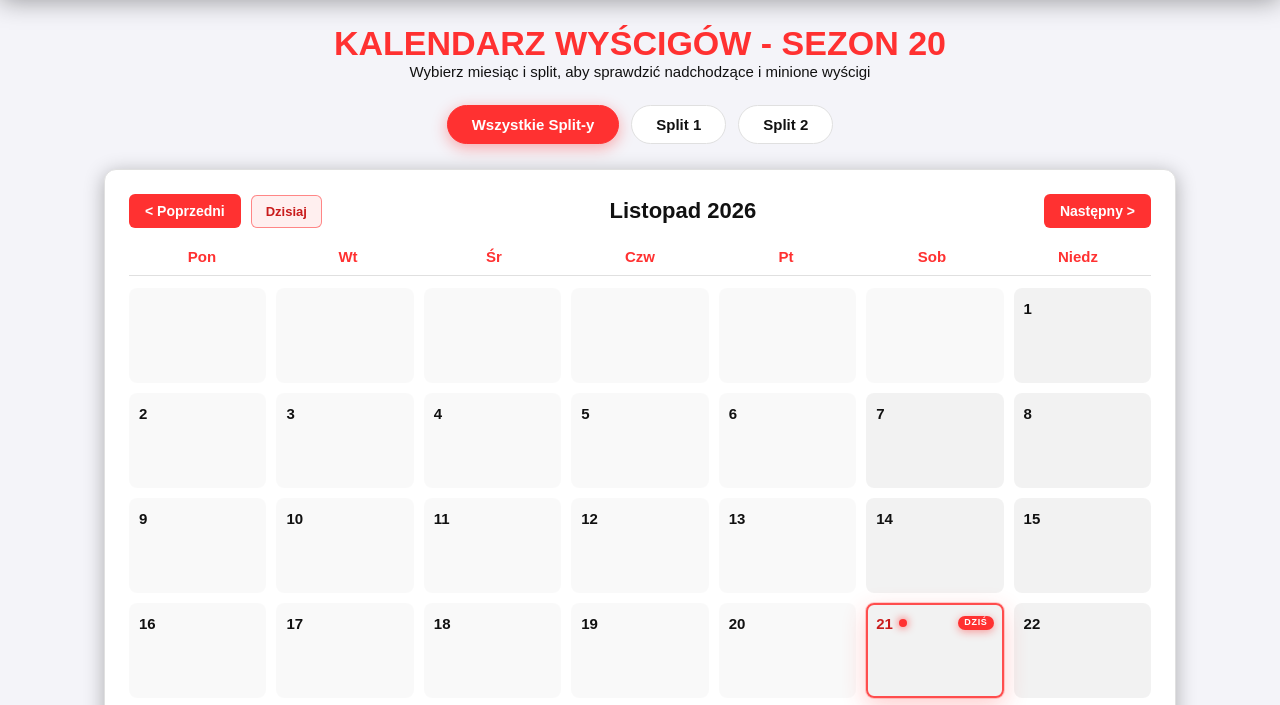
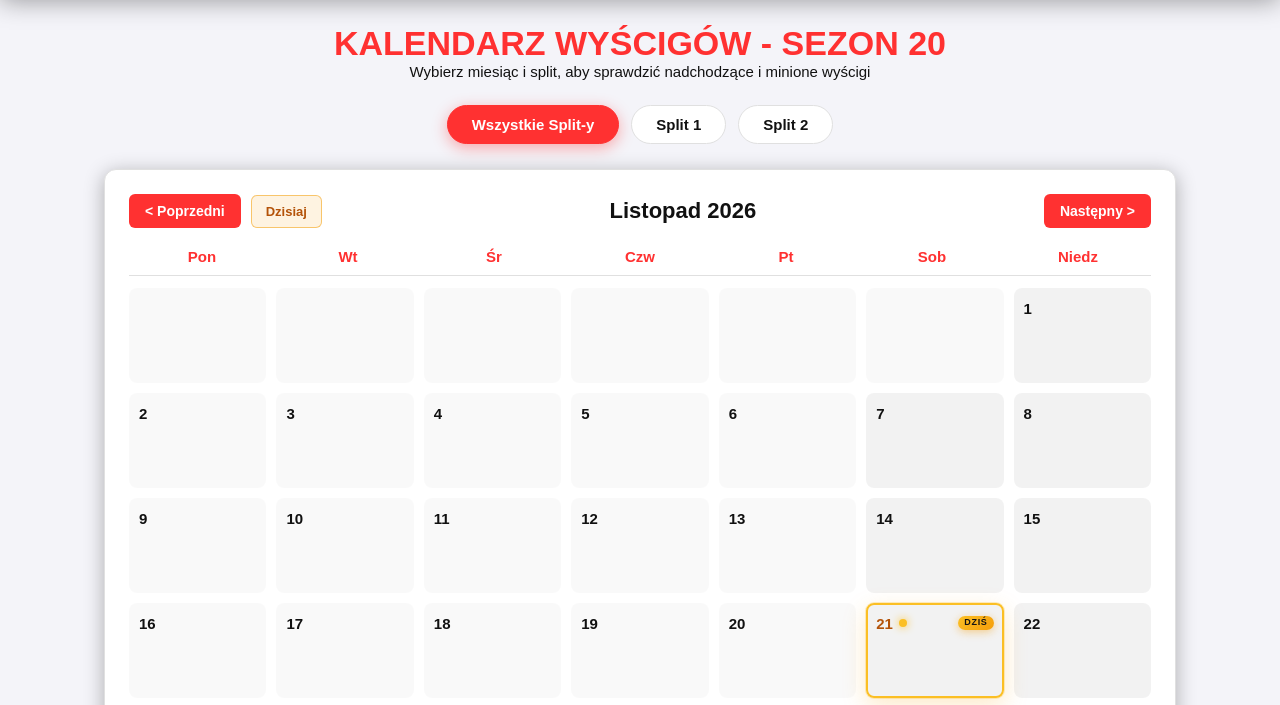
Before and after one commit to Martini208/CPL_strona_internetowa, a plain HTML site: page kalendarz.html in a window 1280 px wide. Both pictures are taken after a click on the button "☀️". Shown: the part 86-791 px from the top of the page. Drawn offline with Linux system fonts and the light colour scheme; no server answers.

Commit message:
kalendarz.html

```diff
--- a/kalendarz.html
+++ b/kalendarz.html
@@ -269,9 +269,9 @@ nav a:hover {
 }
 
 .today-btn {
-    background: rgba(255, 49, 49, 0.14);
-    color: #ff6b6b;
-    border: 1px solid rgba(255, 49, 49, 0.55);
+    background: rgba(245, 158, 11, 0.14);
+    color: #fbbf24;
+    border: 1px solid rgba(245, 158, 11, 0.55);
     padding: 8px 14px;
     border-radius: 6px;
     font-size: 13px;
@@ -281,14 +281,14 @@ nav a:hover {
 }
 
 body.light-mode .today-btn {
-    color: #c91c1c;
-    background: rgba(255, 49, 49, 0.08);
+    color: #b45309;
+    background: rgba(245, 158, 11, 0.12);
 }
 
 .today-btn:hover {
-    background: #ff3131;
-    color: #ffffff;
-    border-color: #ff3131;
+    background: #f59e0b;
+    color: #111111;
+    border-color: #fbbf24;
 }
 
 .calendar-weekdays {
@@ -360,34 +360,34 @@ body.light-mode .day-cell.weekend { background: rgba(0, 0, 0, 0.05); }
     background: rgba(52, 152, 219, 0.15);
 }
 
-/* Stylischer heutiger Tag */
+/* Stylischer heutiger Tag in Gold / Amber */
 .day-cell.today-cell {
-    border: 2px solid #ff4d4d;
-    background: linear-gradient(155deg, rgba(255, 49, 49, 0.24) 0%, rgba(255, 49, 49, 0.07) 100%);
-    box-shadow: 0 0 0 1px rgba(255, 77, 77, 0.25), 0 8px 24px rgba(255, 49, 49, 0.24);
+    border: 2px solid #fbbf24;
+    background: linear-gradient(155deg, rgba(245, 158, 11, 0.24) 0%, rgba(245, 158, 11, 0.06) 100%);
+    box-shadow: 0 0 0 1px rgba(251, 191, 36, 0.28), 0 8px 24px rgba(245, 158, 11, 0.22);
 }
 
 .day-cell.today-cell .day-number {
-    color: #ff6b6b;
+    color: #fcd34d;
     font-weight: 900;
 }
 
 body.light-mode .day-cell.today-cell .day-number {
-    color: #c91c1c;
+    color: #b45309;
 }
 
 .today-dot {
     width: 8px;
     height: 8px;
     border-radius: 50%;
-    background: #ff3131;
-    box-shadow: 0 0 8px #ff3131;
+    background: #fbbf24;
+    box-shadow: 0 0 8px #fbbf24;
     display: inline-block;
 }
 
 .today-tag {
-    background: #ff3131;
-    color: #ffffff;
+    background: linear-gradient(135deg, #fbbf24 0%, #f59e0b 100%);
+    color: #141414;
     font-size: 9px;
     font-weight: 900;
     letter-spacing: 0.7px;
@@ -395,11 +395,11 @@ body.light-mode .day-cell.today-cell .day-number {
     border-radius: 999px;
     text-transform: uppercase;
     line-height: 1.1;
-    box-shadow: 0 2px 8px rgba(255, 49, 49, 0.45);
+    box-shadow: 0 2px 8px rgba(245, 158, 11, 0.45);
 }
 
 .day-cell.today-cell.has-race {
-    box-shadow: 0 0 0 2px rgba(255, 110, 110, 0.4), 0 10px 28px rgba(255, 49, 49, 0.34);
+    box-shadow: 0 0 0 2px rgba(251, 191, 36, 0.42), 0 10px 28px rgba(245, 158, 11, 0.32);
 }
 
 .race-badge-list {
@@ -968,7 +968,6 @@ footer {
         renderCalendar();
     });
 
-    // Sofort den aktuellen Monat anzeigen, auch bevor die CSV fertig geladen ist
     renderCalendar();
     fetchCalendarData();
 </script>
```
